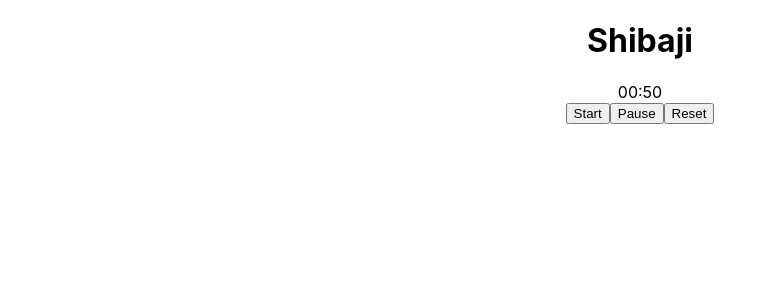
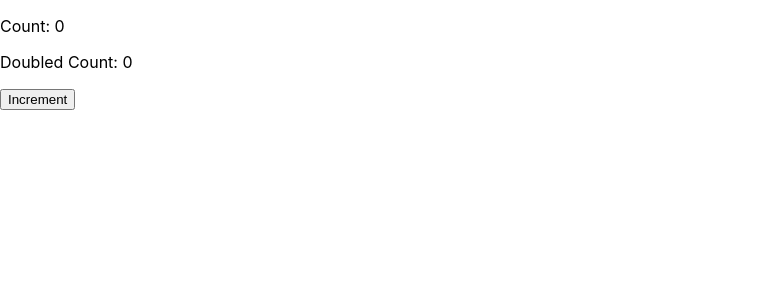
Before and after one commit to Shibaji121/practice, a React (Create React App) app: page / in a window 1280 px wide. Shown: the top 300 px of the page, without its empty margins (0-777 px from the left). Built offline with nearby package versions, Linux system fonts and the light colour scheme.

Commit message:
practice -2 -useMemo

```diff
--- a/src/App.js
+++ b/src/App.js
@@ -1,47 +1,23 @@
-import { useEffect, useRef, useState } from "react";
+import { useMemo, useState } from "react";
 import "./App.css";
 
 function App() {
-  const [minute, setMinute] = useState(0);
-  const [second, setSecond] = useState(50);
-  const intervalref = useRef(null);
+  const [count, setCount] = useState(0);
 
-  useEffect(() => {
-    if (second === 59) {
-      setMinute((prev) => prev + 1);
-      setSecond(0);
-    }
-  }, [second]);
+  const doubledCount = useMemo(() => {
+    console.log("Expensive computation");
+    return count * 2;
+  }, [count]);
 
-  const handleStart = () => {
-    intervalref.current = setInterval(() => {
-      setSecond((prev) => prev + 1);
-    }, 1000);
-  };
-
-  const handlePause = () => {
-    clearInterval(intervalref.current);
-  };
-
-  const handleReset = () => {
-    setSecond(0);
-    setMinute(0);
-    clearInterval(intervalref.current);
+  const incrementCount = () => {
+    setCount(count + 1);
   };
 
   return (
-    <div className="App">
-      <h1>Shibaji</h1>
-      <div className="timer">
-        <span className="minute">{minute.toString().padStart(2, "0")}</span>
-        <span>:</span>
-        <span className="second">{second.toString().padStart(2, "0")}</span>
-      </div>
-      <div className="buttons">
-        <button onClick={handleStart}>Start</button>
-        <button onClick={handlePause}>Pause</button>
-        <button onClick={handleReset}>Reset</button>
-      </div>
+    <div>
+      <p>Count: {count}</p>
+      <p>Doubled Count: {doubledCount}</p>
+      <button onClick={incrementCount}>Increment</button>
     </div>
   );
 }
```
